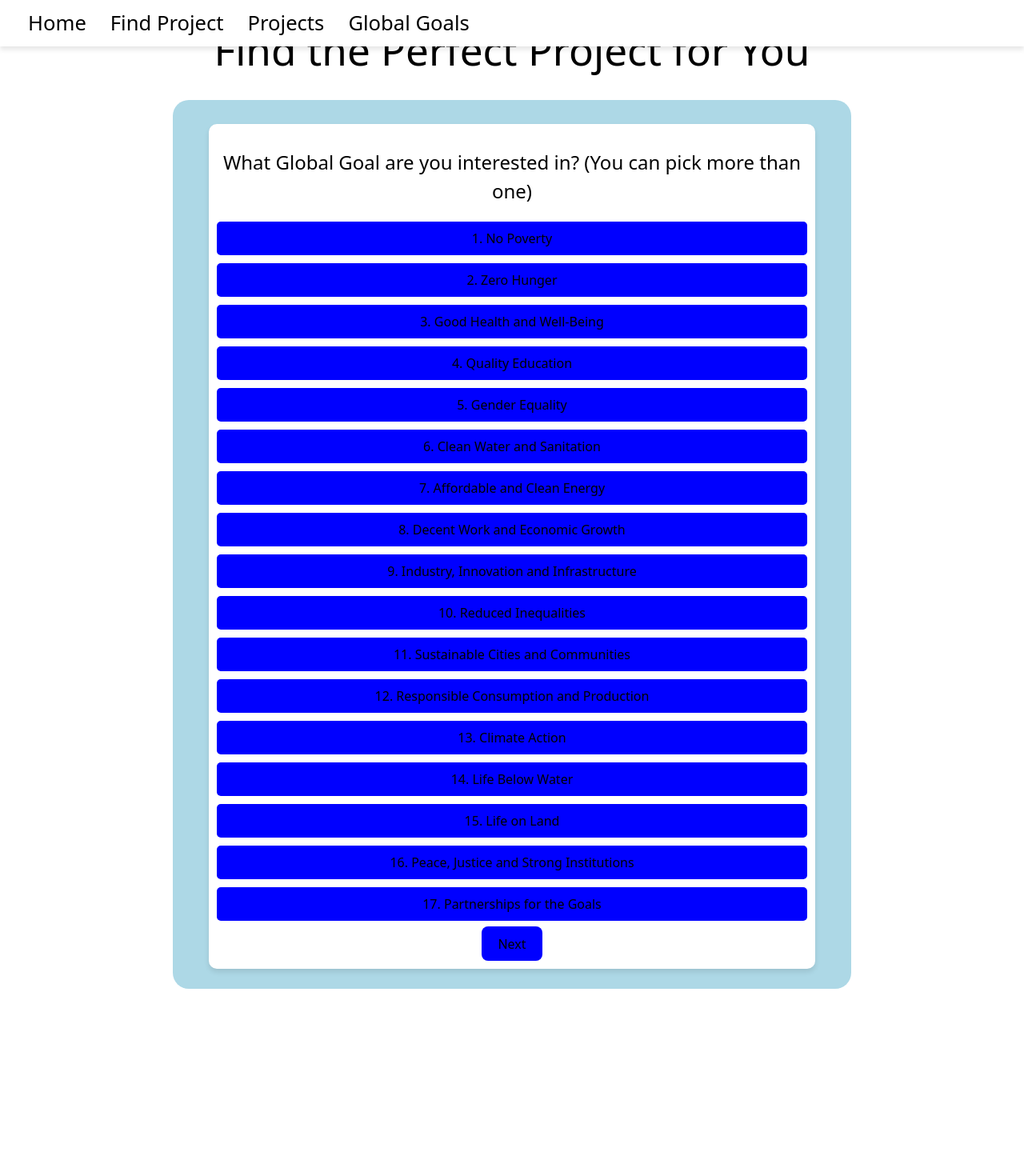
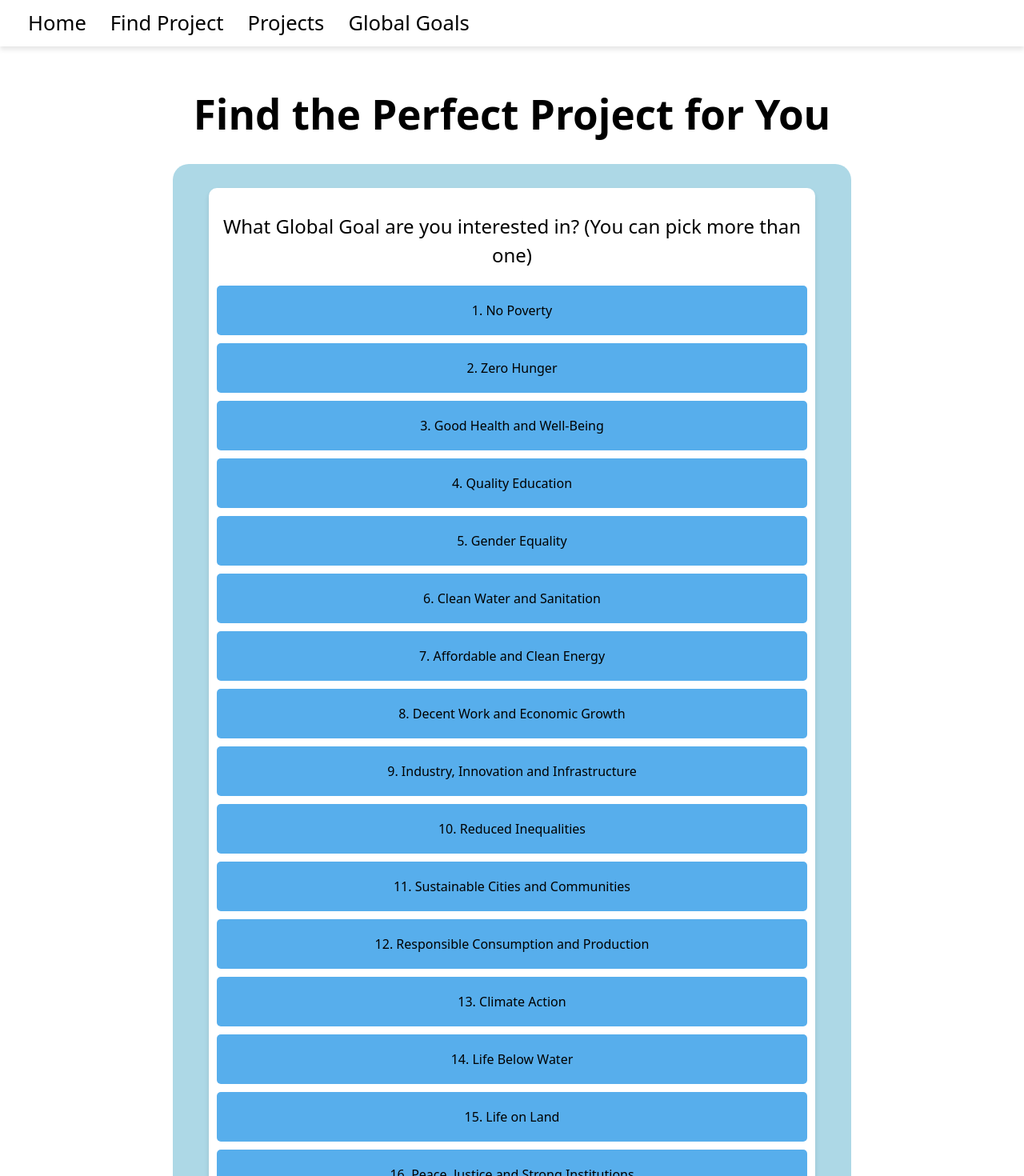
Before and after one commit to anra15/pb, a React (Vite) app: page /findaproject in a window 1280 px wide. Shown: the top 1470 px of the page at 80% size. Before the commit the page ends 1246 px from the top, so only its background shows below. Built offline with nearby package versions, Linux system fonts and the light colour scheme.

Commit message:
new_find_project

```diff
--- a/src/css/FindAProject.css
+++ b/src/css/FindAProject.css
@@ -3,9 +3,11 @@
   display: flex;
   flex-direction: column;
   align-items: center;
-  justify-content: center;
+  justify-content: flex-start;
   min-height: 100vh;
+  padding-top: 80px;
   padding-bottom: 10px;
+  background-color: white;
   text-align: center;
 }
 
@@ -42,22 +44,22 @@
 }
 
 .option-button {
-  padding: 10px 15px;
+  padding: 20px 15px;
   border: none;
   border-radius: 5px;
   cursor: pointer;
   font-size: 1rem;
   transition: background 0.3s;
-  background-color: blue;
+  background-color: rgb(87, 174, 236);
 }
 
 .option-button:hover {
-  background-color: darkblue;
+  background-color: rgb(2, 136, 188);
 }
 
 /* Style for selected options */
 .option-button.selected {
-  background-color: #990324;
+  background-color: rgb(143, 227, 143);
 }
 
 /* Skip button styling */
@@ -76,12 +78,19 @@
   background-color: darkgray;
 }
 
+.reco-title {
+  color: rgb(46, 42, 73);
+  font-size: 45px;
+}
+
 .projects-catalog {
   display: grid;
-  grid-template-columns: repeat(auto-fill, minmax(300px, 1fr));  /* Auto-resize cards */
+  grid-template-columns: repeat(auto-fit, minmax(220px, 1fr)); /* Flexible 4-column grid */
   gap: 20px;
-  margin-top: 30px;
-  width: 80%;
+  width: 100%;
+  max-width: 1200px;
+  padding: 20px;
+  box-sizing: border-box;
 }
 
 .project-card {
@@ -123,7 +132,7 @@
 
 .next-button{
   margin-top: 1%;
-  background-color: blue;
+  background-color: hsl(190, 99%, 45%);
 }
 
 .txtColor{
@@ -132,4 +141,5 @@
 
 .find-text{
   color: black;
+  font-weight: bold;
 }
--- a/src/pages/FindAProject.jsx
+++ b/src/pages/FindAProject.jsx
@@ -1,6 +1,6 @@
 import React, { useState, useEffect } from "react";
 import "../css/FindAProject.css";
-import "../../backend/connection";
+
 import { Link } from "react-router-dom";
 
 function FindAProject() {
@@ -17,7 +17,8 @@ function FindAProject() {
   });
 
   const questions = [
-    { id: "globalgoal", text: "What Global Goal are you interested in? (You can pick more than one)",
+    {
+      id: "globalgoal", text: "What Global Goal are you interested in? (You can pick more than one)",
       options: [
         "1. No Poverty", "2. Zero Hunger", "3. Good Health and Well-Being", "4. Quality Education",
         "5. Gender Equality", "6. Clean Water and Sanitation", "7. Affordable and Clean Energy",
@@ -27,18 +28,22 @@ function FindAProject() {
         "15. Life on Land", "16. Peace, Justice and Strong Institutions", "17. Partnerships for the Goals"
       ]
     },
-    { id: "type", text: "What kind of project would you like to create?",
+    {
+      id: "type", text: "What kind of project would you like to create?",
       options: ["Mobile-Web App", "Web App", "Mobile App", "Chatbot"]
     },
-    { id: "frontend", text: "With what would you like to develop the FrontEnd of the project?",
+    {
+      id: "frontend", text: "With what would you like to develop the FrontEnd of the project?",
       options: ["React", "Vue.js", "Angular", "Next.js", "WebXr", "React Native", "Flutter"],
       skippable: true
     },
-    { id: "backend", text: "With what would you like to develop the BackEnd of the project?",
+    {
+      id: "backend", text: "With what would you like to develop the BackEnd of the project?",
       options: ["Django", "Node.js", "Spring Boot", "Flask", "FastAPI"],
       skippable: true
     },
-    { id: "database", text: "With what would you like to develop the Database of the project?",
+    {
+      id: "database", text: "With what would you like to develop the Database of the project?",
       options: ["PostgreSQL", "MySQL", "Firebase", "MongoDB", "SQLite", "IPFS", "InfluxDB"],
       skippable: true
     },
@@ -118,7 +123,8 @@ function FindAProject() {
 
   return (
     <div className="find-project-container">
-      <h1 className="find-text">Find the Perfect Project for You</h1>
+      <div><h1 className="find-text">Find the Perfect Project for You</h1></div>
+
       <div className="content-container">
 
         {step < questions.length ? (
@@ -149,7 +155,8 @@ function FindAProject() {
 
         {recommendedProject && recommendedProject.length > 0 && (
           <div className="recommended-projects">
-            <h2>Recommended Projects:</h2>
+            <h1 className="reco-title">Recommended Projects:</h1>
+            <div className="projects-catalog">
               {recommendedProject.map((project, index) => (
                 <Link to={`/projectdetails/${project.id}`} key={index} className="project-card">
                   <img
@@ -165,6 +172,7 @@ function FindAProject() {
                 </Link>
               ))}
             </div>
+          </div>
         )}
       </div>
     </div>
```
Lines whose indentation alone changed are shown as unchanged.
